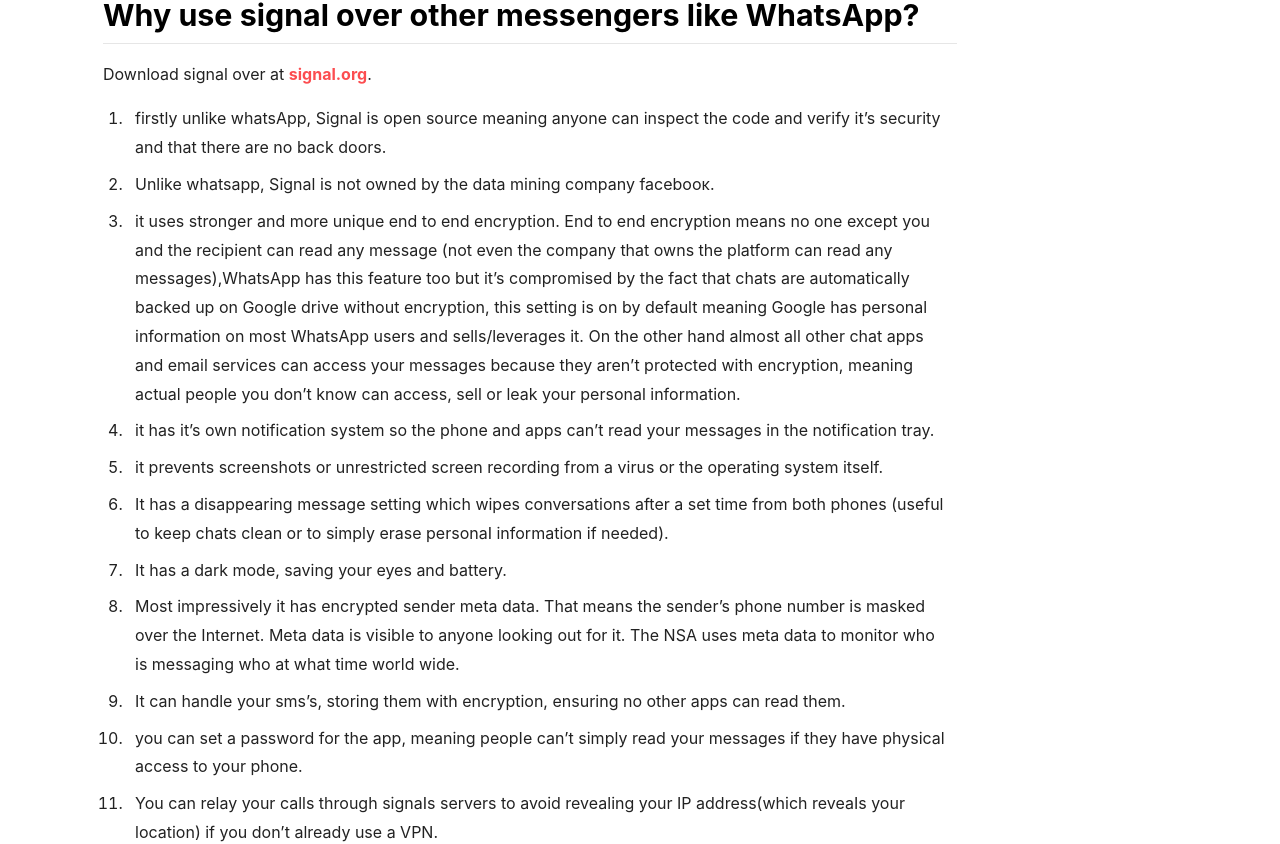
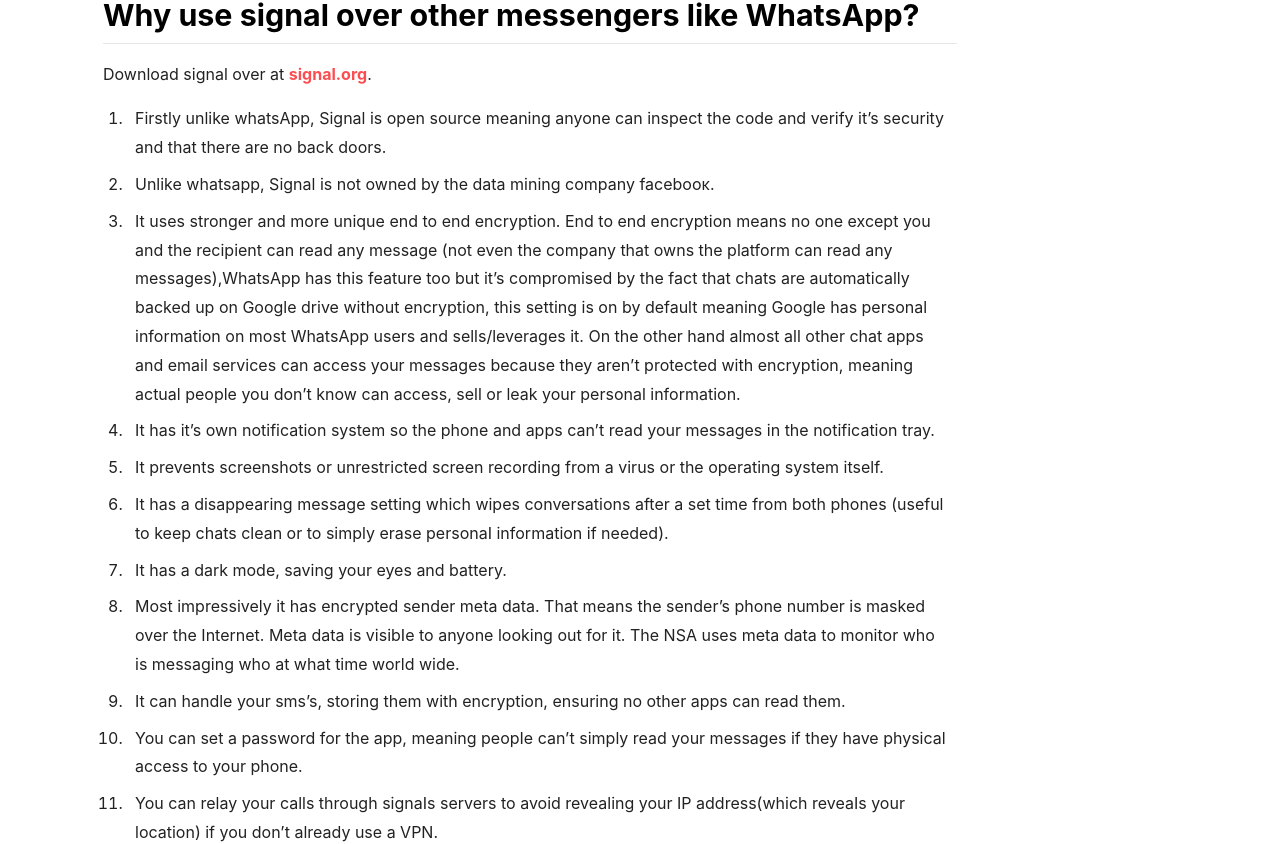
Before and after one commit to digital-rights/digital-rights.github.io, a Jekyll site: the page built from _posts/2019-01-30-why-signal.md, in a window 1280 px wide and 1400 px high. Shown: the part 284-1128 px from the top of the window. Built offline with Jekyll 4.4.1, drawn with Linux system fonts in a browser that asks for light colours; nearby versions of some CDN libraries.

```diff
--- a/_posts/2019-01-30-why-signal.md
+++ b/_posts/2019-01-30-why-signal.md
@@ -9,15 +9,15 @@ author: Anonymous
 
 Download signal over at [signal.org](https://signal.org).
 
-1. firstly unlike whatsАрр, Signal is open source meaning anyone can inspect the code and verify it's security and that there are no back doors.
+1. Firstly unlike whatsАрр, Signal is open source meaning anyone can inspect the code and verify it's security and that there are no back doors.
 
 1. Unlike whatsapp, Signal is not owned by the data mining company facebooκ.
 
-1. it uses stronger and more unique end to end encryption. End to end encryption means no one except you and the recipient can read any message (not even the company that owns the platform can read any messages),WhatsApp has this feature too but it's compromised by the fact that chats are automatically backed up on Google drive without encryption, this setting is on by default meaning Google has personal information on most WhatsApp users and sells/leverages it. On the other hand almost all other chat apps and email services can access your messages because they aren't protected with encryption, meaning actual people you don't know can  access, sell or leak your personal information.
+1. It uses stronger and more unique end to end encryption. End to end encryption means no one except you and the recipient can read any message (not even the company that owns the platform can read any messages),WhatsApp has this feature too but it's compromised by the fact that chats are automatically backed up on Google drive without encryption, this setting is on by default meaning Google has personal information on most WhatsApp users and sells/leverages it. On the other hand almost all other chat apps and email services can access your messages because they aren't protected with encryption, meaning actual people you don't know can  access, sell or leak your personal information.
 
-1. it has it's own notification system so the phone and apps can't read your messages in the notification tray.
+1. It has it's own notification system so the phone and apps can't read your messages in the notification tray.
 
-1. it prevents screenshots or unrestricted screen recording from a virus or the operating system itself.
+1. It prevents screenshots or unrestricted screen recording from a virus or the operating system itself.
 
 1. It has a disappearing message setting which wipes conversations after a set time from both phones (useful to keep chats clean or to simply erase personaI information if needed).
 
@@ -27,7 +27,7 @@ Download signal over at [signal.org](https://signal.org).
 
 9. It can handle your sms's,  storing them with encryption,  ensuring no other apps can read them.
 
-10. you can set a password for the app, meaning peopIe can't simply read your messages if they have physical access to your phone.
+10. You can set a password for the app, meaning peopIe can't simply read your messages if they have physical access to your phone.
 
 11. You can relay your calls through signaIs servers to avoid revealing your IP address(which reveaIs your location) if you don't already use a VPN.
 
```
